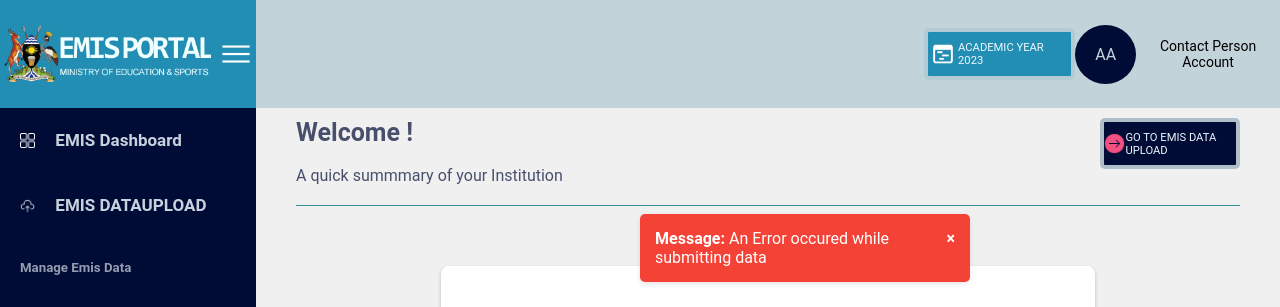
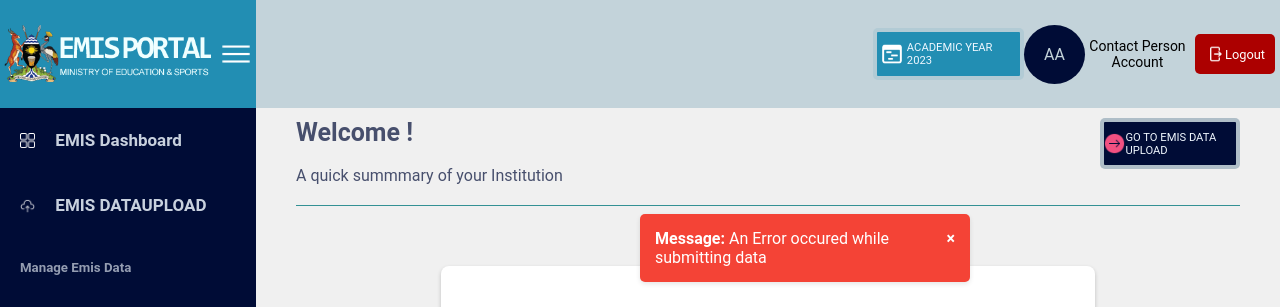
Before and after one commit to collinBlessing/EmisClone, a Django app: page /emisdataupload/upload/ in a window 1280 px wide. Shown: the top 307 px of the page. Run offline with Django 4.2, Linux system fonts and the light colour scheme.

Commit message:
not sure but working well

```diff
--- a/EMIS_chrone/EMIS_chrone/urls.py
+++ b/EMIS_chrone/EMIS_chrone/urls.py
@@ -10,10 +10,11 @@
 
 urlpatterns = [
     path("admin/", admin.site.urls),
-    path('', include(signin_urls)),
-    path('register/', include(signup_urls)),
+    path("", include(signin_urls)),
+    path("register/", include(signup_urls)),
     path("dashboard/", include(dashboard.urls)),
     path("emisdataupload/", include(dataupload.urls)),
+    path("logout/", include(signin_urls)),
 ]
 if settings.DEBUG:
     urlpatterns += static(settings.MEDIA_URL, document_root=settings.MEDIA_ROOT)
--- a/EMIS_chrone/dashboard/templates/dashboard.html
+++ b/EMIS_chrone/dashboard/templates/dashboard.html
@@ -123,7 +123,7 @@
                             </thead>
                             <tbody>
                                 {% for learner in learnerFetch %}
-                                <tr style="background-color: #b4e1f31e;font-size: 14px;height: 4vh;">
+                                <tr style="back ground-color: #b4e1f31e;font-size: 14px;height: 4vh;">
                                     {% if learner.photo %}
                                     <td><img src="{{learner.photo.url}}" width="40"></td>
                                     {% else %}
--- a/EMIS_chrone/dashboard/views.py
+++ b/EMIS_chrone/dashboard/views.py
@@ -1,10 +1,12 @@
 from django.shortcuts import render
 from dataupload.models import Learners
 from django.db.models import Q
+from django.contrib.auth.decorators import login_required
 
 # Create your views here.
 
 
+@login_required
 def dashboard(request):
     # fetch user email from the session and get its id
     username_for_login_personel = request.session.get("data_pass_username")
@@ -21,6 +23,8 @@
     females_condition = Q(gender="female") & Q(user=user_id)
 
     # initialise learnercount, learnermale_count and learner_female_count variable
+    #  fetch  all learners of the user id
+    learnerFetch = Learners.objects.filter(user=user_id)
 
     # initialise total  learners count
     learnerCount = Learners.objects.filter(user=user_id).count()
@@ -34,6 +38,7 @@
 
     # pass in the context
     context = {
+        "learnerFetch": learnerFetch,
         "learnerCount": learnerCount,
         "learner_maleCount": learner_maleCount,
         "learner_femaleCount": learner_femaleCount,
--- a/EMIS_chrone/signin_signup/signin_urls.py
+++ b/EMIS_chrone/signin_signup/signin_urls.py
@@ -1,7 +1,8 @@
 from django.urls import path
-from .views import sign_in_view, sign_in_user
+from .views import sign_in_view, sign_in_user, logout_view
 
 urlpatterns = [
     path("", sign_in_view, name="login"),
     path("auth", sign_in_user, name="auth"),
+    path("logout/", logout_view, name="logout"),
 ]
--- a/EMIS_chrone/signin_signup/views.py
+++ b/EMIS_chrone/signin_signup/views.py
@@ -15,6 +15,10 @@
 # user signup view
 def sign_up_view(request):
     return render(request, "register.html")
+
+
+def logout_view(request):
+    return render(request, "login.html")
 
 
 # register user
--- a/EMIS_chrone/static/css/dashboard.css
+++ b/EMIS_chrone/static/css/dashboard.css
@@ -4,6 +4,7 @@
   font-family: roboto;
   /* overflow-y: hidden; */
 }
+
 main {
   display: flex;
   width: 100%;
@@ -11,13 +12,16 @@
   justify-content: space-around;
   flex-direction: row;
 }
+
 a {
   text-decoration: none;
   color: inherit;
 }
+
 .sidebarDiv {
   width: 20%;
 }
+
 .emislogo {
   background-color: #228eb3;
   height: 10vh;
@@ -27,6 +31,7 @@
   justify-content: space-around;
   align-items: center;
 }
+
 .mainsidebarlist {
   background-color: #000c36;
   overflow-y: auto;
@@ -49,30 +54,38 @@
   align-items: center;
   padding-left: 20px;
 }
+
 .mainsidebarlist div:hover {
   color: #f0f8ff;
   background-color: #3ca4c73f;
 }
+
 .mainsidebarlist div img {
   padding-right: 20px;
 }
+
 .mainsidebarlistHeadings {
   color: #f0f8ff9d;
   padding-left: 20px;
 }
+
 /* customising the scroll bar */
 /* For Webkit (Chrome, Safari, etc.) */
 .mainsidebarlist::-webkit-scrollbar {
-  width: 8px; /* Width of the scrollbar */
+  width: 8px;
+  /* Width of the scrollbar */
 }
 
 .mainsidebarlist::-webkit-scrollbar-thumb {
-  background-color: #dadada71; /* Color of the scrollbar thumb */
-  border-radius: 5px; /* Rounded corners of the thumb */
+  background-color: #dadada71;
+  /* Color of the scrollbar thumb */
+  border-radius: 5px;
+  /* Rounded corners of the thumb */
 }
 
 .mainsidebarlist::-webkit-scrollbar-thumb:hover {
-  background-color: #b9b9b9ab; /* Color of the scrollbar thumb on hover */
+  background-color: #b9b9b9ab;
+  /* Color of the scrollbar thumb on hover */
 }
 
 /* main body css */
@@ -82,6 +95,7 @@
   height: 100vh;
   overflow-y: auto;
 }
+
 .headerDiv {
   height: 10vh;
   align-items: center;
@@ -90,6 +104,7 @@
   justify-content: flex-end;
   background-color: #c3d3da;
 }
+
 .academicyear {
   width: 14%;
   height: 4vh;
@@ -103,13 +118,15 @@
   border: 4px solid #c3d3dae5;
   background-color: #228eb3;
 }
+
 .Useraccount {
-  width: 20%;
+  width: 50%;
   display: flex;
   align-items: center;
   justify-content: space-around;
   flex-direction: row;
 }
+
 .UseraccountDetailsInitials {
   border: none;
   border-radius: 50%;
@@ -118,6 +135,7 @@
   color: #c3d3da;
   background-color: #000c36;
 }
+
 .UseraccountDetails {
   font-family: inherit;
   font-size: 14px;
@@ -133,28 +151,32 @@
   padding-bottom: 20px;
   border-bottom: 1px solid #339194;
 }
+
 .welcome {
   text-align: start;
   opacity: 0.7;
   color: #000c36;
 }
+
 .dataDiv {
   display: flex;
   height: 110vh;
   overflow-y: auto;
   flex-direction: row;
 }
+
 .DataDiv {
   width: 100%;
   height: 100vh;
   padding: 10px;
   margin: 10px;
 }
+
 .generalInformation {
   display: flex;
 }
 
-.infoTable{
+.infoTable {
   margin: 20px;
   height: 10vh;
   width: 30%;
@@ -166,24 +188,28 @@
   background-color: #339194;
   color: aliceblue;
 }
+
 .Last,
 .first {
   justify-content: center;
   width: 20%;
   align-items: center;
 }
+
 .middle {
   width: 60%;
   font-size: 13px;
   text-align: center;
   height: 100;
 }
+
 .Last {
   text-align: center;
   height: 100%;
   color: aliceblue;
   background-color: #777777;
 }
+
 .Last div {
   width: 100%;
   height: 50%;
@@ -198,11 +224,13 @@
   width: 100%;
   height: 50vh;
 }
+
 .enrollment {
   width: 66%;
   border: 1px solid #339194;
   height: 90%;
 }
+
 .ninisDiv {
   font-size: 14px;
   width: 25%;
@@ -211,6 +239,7 @@
   flex-direction: column;
   justify-content: space-between;
 }
+
 .ninis {
   width: 100%;
   height: 45%;
@@ -235,6 +264,7 @@
   border: none;
   border-collapse: collapse;
 }
+
 thead {
   color: aliceblue;
   font-size: 0.8em;
@@ -242,11 +272,13 @@
   border: none;
   height: 3vh;
 }
+
 tr {
   border-top: 1px solid rgb(210, 210, 210);
   height: 4vh;
   text-align: center;
 }
+
 .uploadSection {
   display: flex;
   flex-direction: row;
@@ -260,9 +292,11 @@
   flex-direction: column;
   align-items: center;
 }
+
 .learner-form {
   width: 60%;
 }
+
 .choose-button {
   cursor: pointer;
   padding: 10px 20px;
@@ -282,6 +316,7 @@
   border: 1px solid #ccc;
   border-radius: 5px;
 }
+
 .learner-form {
   /* max-width: 600px; */
   margin: 50px auto;
@@ -335,14 +370,17 @@
   top: 18%;
   left: 50%;
 }
+
 .error {
   background-color: #f44336;
   color: white;
 }
+
 .success {
   background-color: #4caf50;
   color: white;
 }
+
 .close {
   float: right;
   font-weight: bold;
--- a/EMIS_chrone/templates/main.html
+++ b/EMIS_chrone/templates/main.html
@@ -225,7 +225,7 @@
             />
             ACADEMIC YEAR 2023
           </div>
-          <div class="Useraccount">
+          <div class="Useraccount" style="width: 25%">
             <div class="UseraccountDetailsInitials">AA</div>
             <div class="UseraccountDetails">
               <span style="color: black">Contact Person Account</span>
@@ -234,6 +234,30 @@
                 >{{username}}</span
               >
             </div>
+            <a href="/logout/">
+              <div
+                style="
+                  background-color: rgb(172, 0, 0);
+                  padding: 10px;
+                  color: white;
+                  border: none;
+                  border-radius: 5px;
+                  font-size: 0.8em;
+                  cursor: pointer;
+                  display: flex;
+                  flex-direction: row;
+                  align-items: center;
+                  margin: 5px;
+                "
+              >
+                <img
+                  src="{% static 'images/icons8-logout-48.png' %}"
+                  alt=""
+                  height="20"
+                />
+                Logout
+              </div>
+            </a>
           </div>
         </div>
         <!-- creating main -->
```
Also changed, not shown: EMIS_chrone/db.sqlite3, EMIS_chrone/media/learners/Screenshot_from_2023-07-27_11-06-24.png (added), EMIS_chrone/media/learners/file_uN8DuVF.jpeg (added), EMIS_chrone/static/images/icons8-logout-48.png (added).
